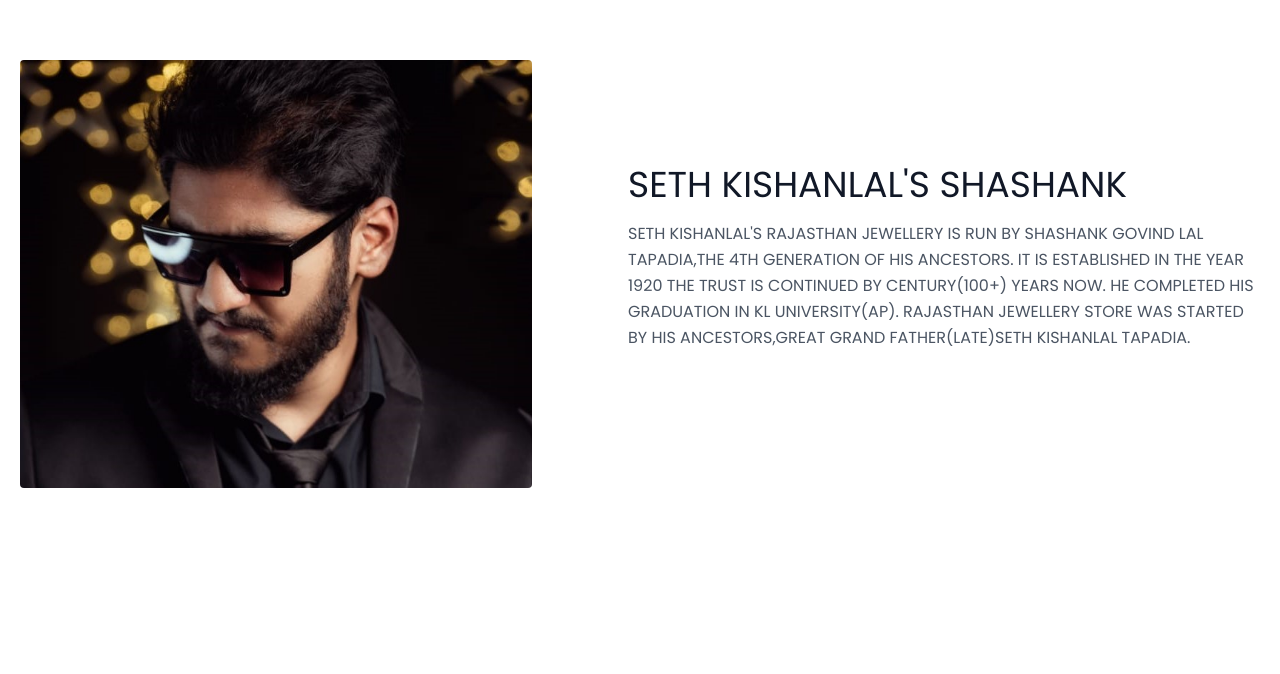
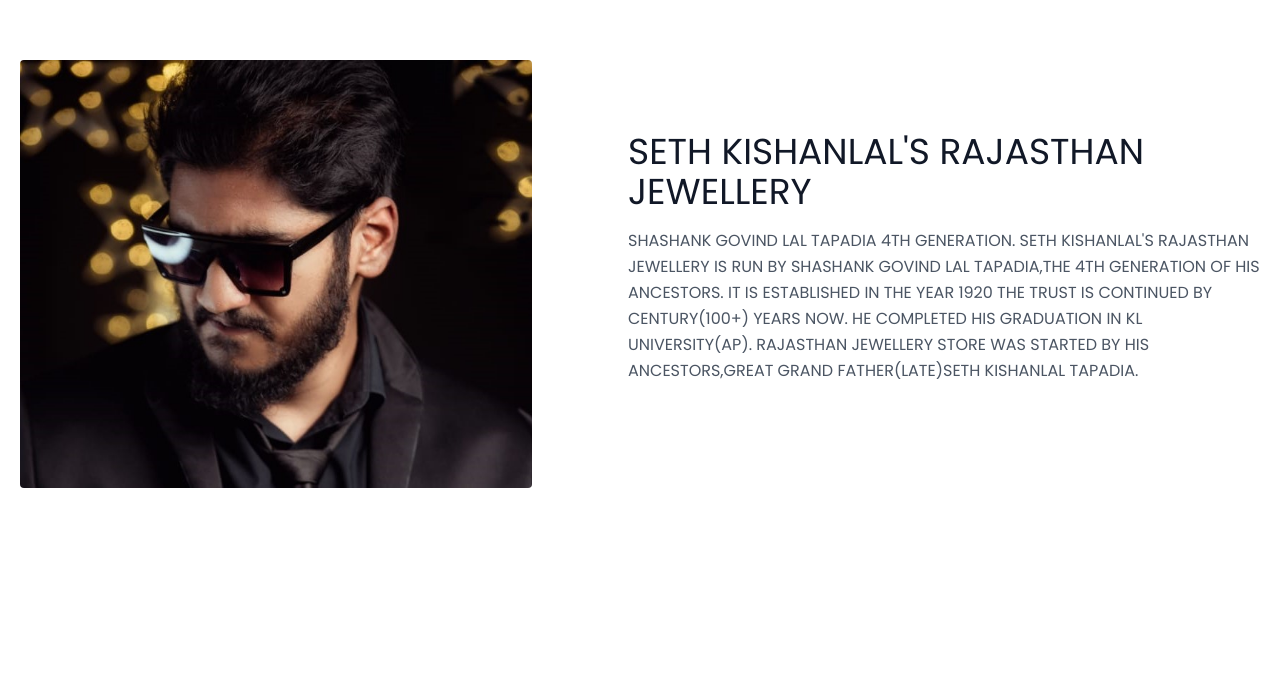
Before and after one commit to ARJUN1230/SETH-KISHANLAL-S-RAJATHAN-JEWELLERY, a plain HTML site: page index.html in a window 1280 px wide. Shown: the part 126-800 px from the top of the page. Drawn offline with nearby package versions, Linux system fonts and the light colour scheme.

Commit message:
Update index.html

```diff
--- a/index.html
+++ b/index.html
@@ -18,11 +18,12 @@
         <div
           class="lg:flex-grow md:w-1/2 lg:pl-24 md:pl-16 flex flex-col md:items-start md:text-left items-center text-center">
           <h1
-            class="title-font sm:text-4xl text-3xl mb-4 font-medium text-gray-900">SETH
-            KISHANLAL'S SHASHANK
+            class="title-font sm:text-4xl text-3xl mb-4 font-medium text-gray-900">SETH KISHANLAL'S RAJASTHAN JEWELLERY
             <br class="hidden lg:inline-block">
           </h1>
-          <p class="mb-8 leading-relaxed"> SETH KISHANLAL'S RAJASTHAN JEWELLERY
+          <p class="mb-8 leading-relaxed"> SHASHANK GOVIND LAL TAPADIA
+            4TH GENERATION.
+            SETH KISHANLAL'S RAJASTHAN JEWELLERY
             IS RUN BY SHASHANK GOVIND LAL TAPADIA,THE 4TH GENERATION OF HIS
             ANCESTORS. IT IS ESTABLISHED IN THE YEAR 1920 THE TRUST IS CONTINUED
             BY CENTURY(100+) YEARS NOW. HE COMPLETED HIS GRADUATION IN KL
```
